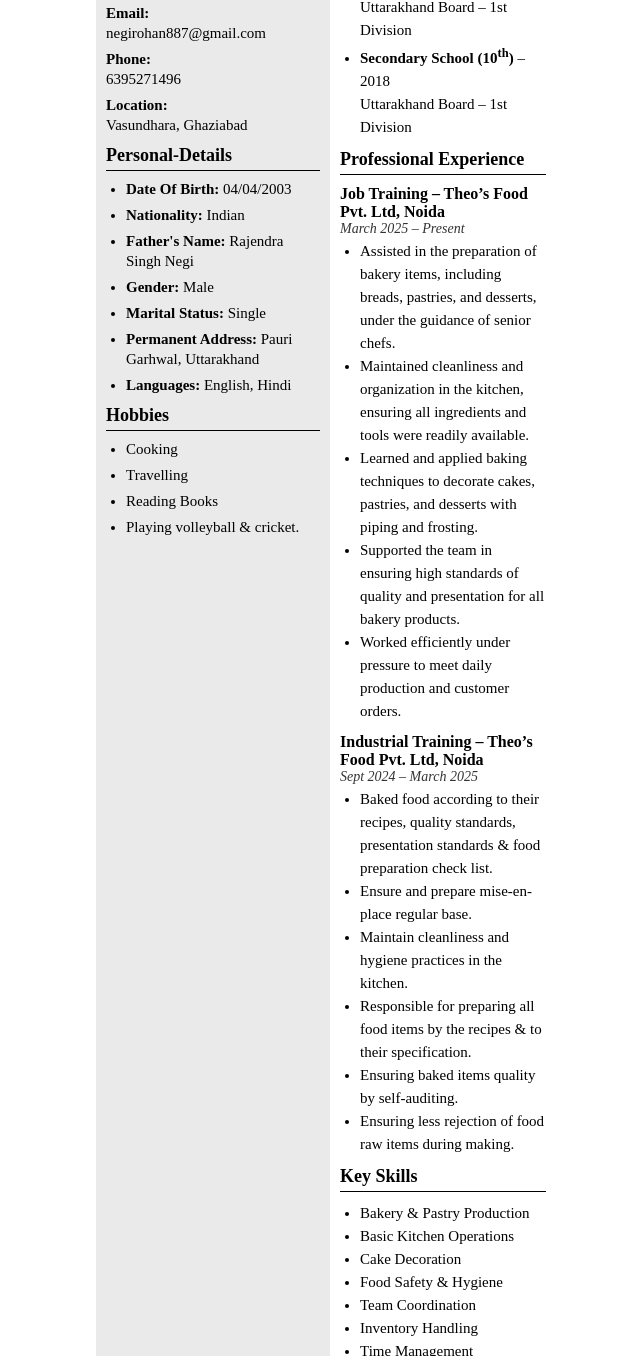
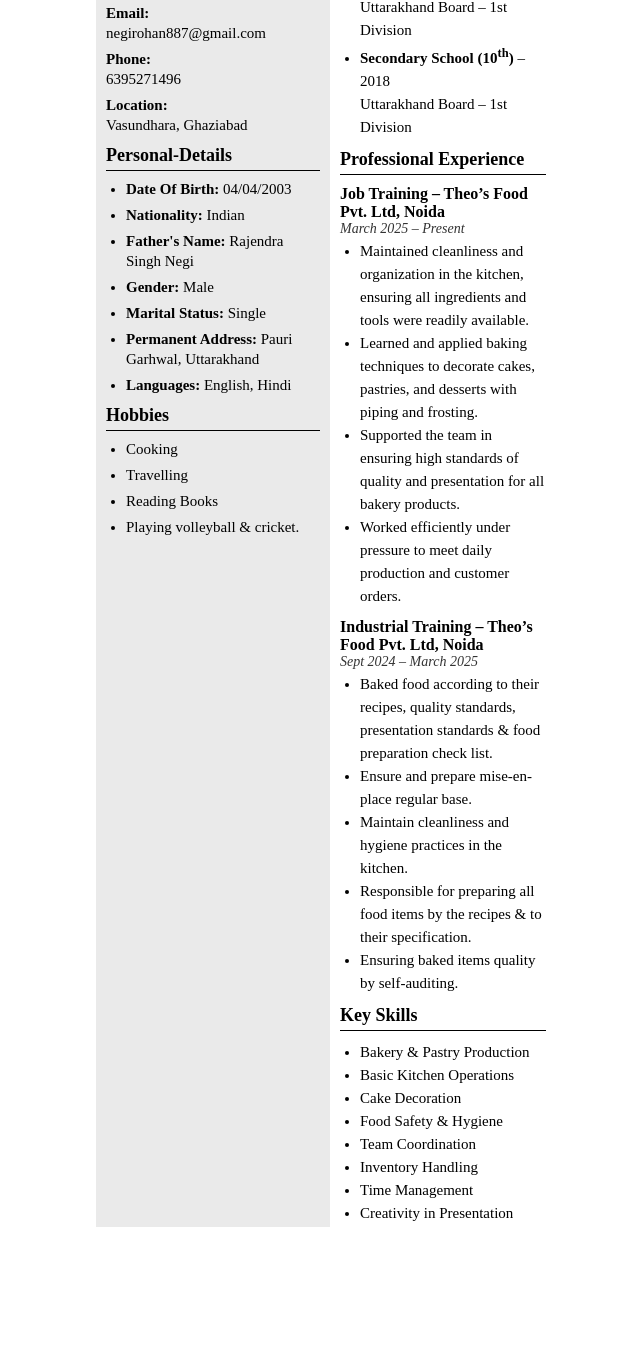
Before and after one commit to Ashish-Mantrin/rohan, a plain HTML site: page index.html in a window 1280 px wide. Shown: the part 454-1810 px from the top of the page, without its empty margins (314-954 px from the left). After the commit the page ends 1681 px from the top, so only its background shows below. Drawn offline with Linux system fonts and the light colour scheme; a web font is replaced by a local one.

Commit message:
Update index.html

```diff
--- a/index.html
+++ b/index.html
@@ -236,7 +236,6 @@
           <div class="job-title">Job Training – Theo’s Food Pvt. Ltd, Noida</div>
           <div class="job-date">March 2025 – Present</div>
           <ul>
-            <li>Assisted in the preparation of bakery items, including breads, pastries, and desserts, under the guidance of senior chefs.</li>
             <li>Maintained cleanliness and organization in the kitchen, ensuring all ingredients and tools were readily available.</li>
             <li>Learned and applied baking techniques to decorate cakes, pastries, and desserts with piping and frosting.</li>
             <li>Supported the team in ensuring high standards of quality and presentation for all bakery products.</li>
@@ -253,7 +252,6 @@
   <li>Maintain cleanliness and hygiene practices in the kitchen.</li>
   <li>Responsible for preparing all food items by the recipes & to their specification.</li>
   <li>Ensuring baked items quality by self-auditing.</li>
-  <li>Ensuring less rejection of food raw items during making.</li>
           </ul>
         </div>
       </div>
```
